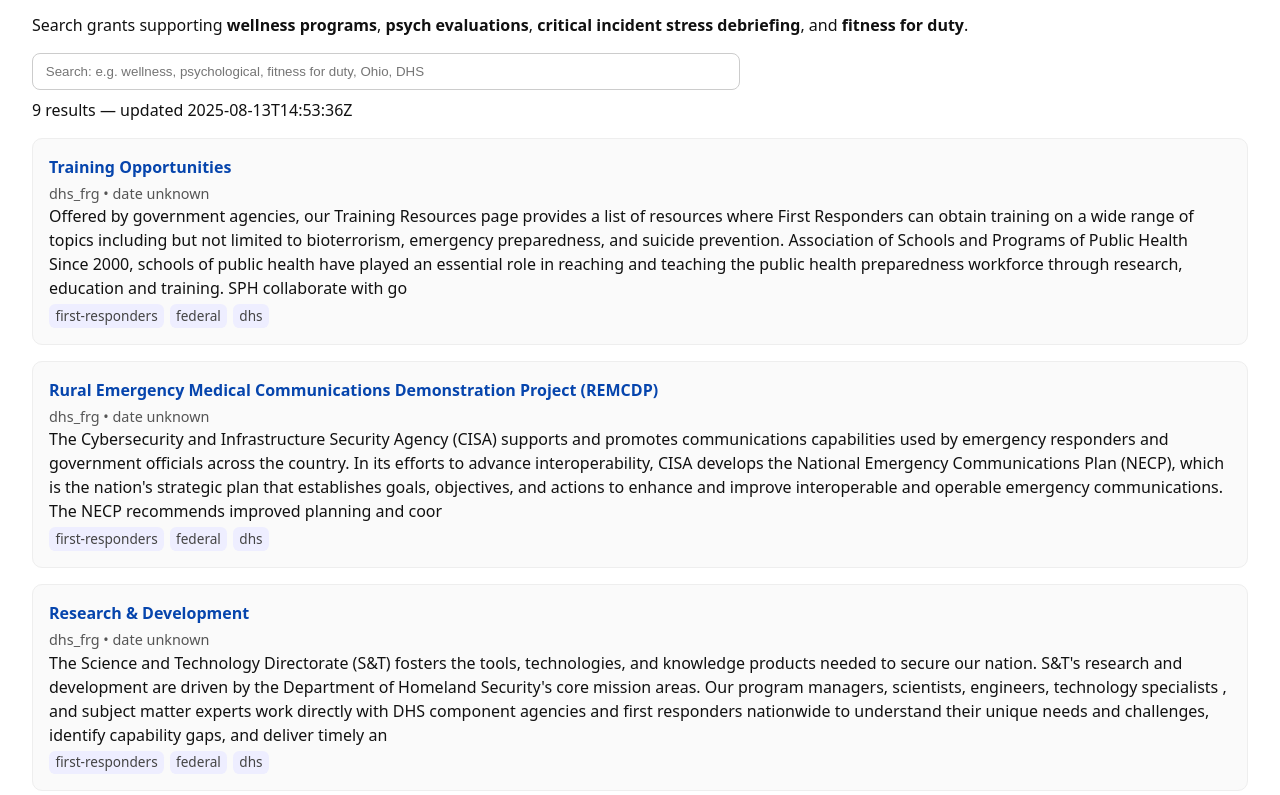
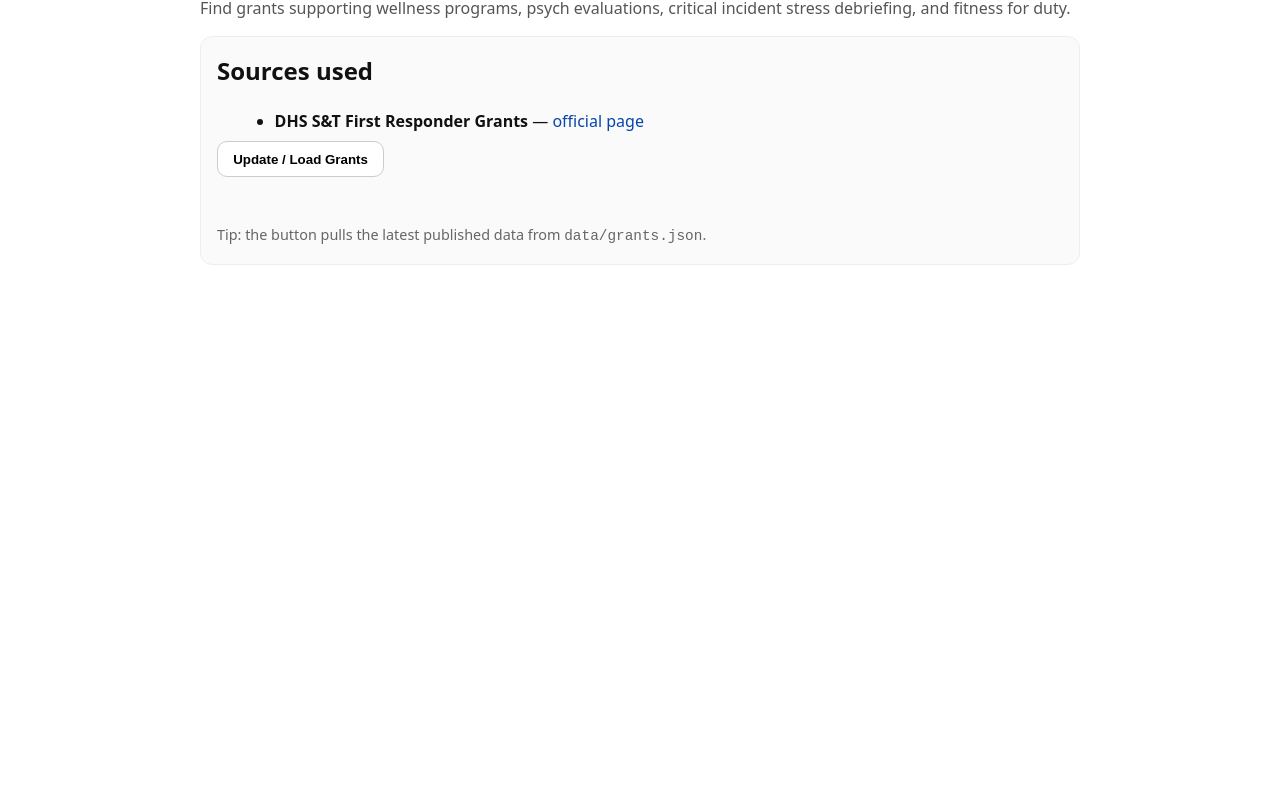
Before and after one commit to hDanford/grant-finding-tool, a plain HTML site: page docs/index.html in a window 1280 px wide. Shown: the part 88-883 px from the top of the page. After the commit the page ends 800 px from the top, so only its background shows below. Drawn offline with Linux system fonts and the light colour scheme.

Commit message:
Update index.html

```diff
--- a/docs/index.html
+++ b/docs/index.html
@@ -5,59 +5,112 @@
   <meta name="viewport" content="width=device-width, initial-scale=1" />
   <title>First Responder Wellness Grant Finder</title>
   <style>
-    body { font: 16px/1.5 system-ui, -apple-system, Segoe UI, Roboto, Arial, sans-serif; margin: 2rem; color:#111; }
-    h1 { margin-top: 0; }
-    .row { margin: 1rem 0; padding: 1rem; border: 1px solid #eee; border-radius: 10px; background: #fafafa; }
-    input { width: 100%; max-width: 680px; padding: .6rem .8rem; border-radius: 8px; border: 1px solid #ccc; }
+    :root { --maxw: 880px; }
+    body { font: 16px/1.5 system-ui, -apple-system, Segoe UI, Roboto, Arial, sans-serif; margin: 2rem; color:#111; display:flex; justify-content:center; }
+    main { width:100%; max-width: var(--maxw); }
+    h1 { margin: 0 0 .25rem; }
+    p.sub { margin:.25rem 0 1rem; color:#555; }
+    .card { border:1px solid #eee; border-radius:12px; padding:1rem; background:#fafafa; }
+    .row { margin: .8rem 0; padding: 1rem; border: 1px solid #eee; border-radius: 10px; background: #fff; }
     .meta { font-size: .9em; color: #555; margin-top: .25rem; }
     .tags { font-size: .85em; color:#444; margin-top: .25rem; }
     .tag { background:#eef; padding:.1rem .4rem; margin-right:.35rem; border-radius:.4rem; display:inline-block; }
-    .bar { margin: .5rem 0 1rem; }
-    a { color: #0645ad; text-decoration: none; }
-    a:hover { text-decoration: underline; }
+    .bar { margin: .75rem 0 1rem; min-height: 1.2em; color:#333; }
+    button { padding: .6rem .95rem; border-radius: 10px; border:1px solid #ccc; background:#fff; cursor:pointer; font-weight:600; }
+    button:hover { background:#f3f3f3; }
+    ul { margin:.25rem 0 .5rem 1.1rem; }
+    a { color:#0645ad; text-decoration:none; }
+    a:hover { text-decoration:underline; }
+    .muted { color:#666; font-size:.9em; }
   </style>
 </head>
 <body>
+<main>
+  <!-- Header / Name -->
   <h1>First Responder Wellness Grant Finder</h1>
-  <p>Search grants supporting <strong>wellness programs</strong>, <strong>psych evaluations</strong>, <strong>critical incident stress debriefing</strong>, and <strong>fitness for duty</strong>.</p>
-  <input id="q" placeholder="Search: e.g. wellness, psychological, fitness for duty, Ohio, DHS" />
-  <div class="bar" id="stats"></div>
+  <p class="sub">Find grants supporting wellness programs, psych evaluations, critical incident stress debriefing, and fitness for duty.</p>
+
+  <!-- Sources + Update button -->
+  <section class="card">
+    <h2 style="margin-top:0">Sources used</h2>
+    <ul>
+      <li><strong>DHS S&amp;T First Responder Grants</strong> — <a href="https://www.dhs.gov/science-and-technology/frg-grants" target="_blank" rel="noopener noreferrer">official page</a></li>
+    </ul>
+
+    <button id="loadBtn" type="button">Update / Load Grants</button>
+    <div class="bar" id="stats" aria-live="polite"></div>
+    <div class="muted">Tip: the button pulls the latest published data from <code>data/grants.json</code>.</div>
+  </section>
+
+  <!-- Results -->
+  <section style="margin-top:1.25rem">
+    <div id="controls" style="display:none; margin-bottom:.5rem;">
+      <input id="q" placeholder="Filter results (e.g., wellness, Ohio, DHS)" style="width:100%; max-width: 680px; padding:.6rem .8rem; border-radius:8px; border:1px solid #ccc;" />
+    </div>
     <div id="list"></div>
+  </section>
+</main>
 
 <script>
-async function load() {
-  try {
-    const res = await fetch("../data/grants.json?ts=" + Date.now()); // adjust path if needed
-    const data = await res.json();
-    const items = data.items || [];
+const state = { items: [], metaTime: "" };
+
+function sanitize(text) {
+  return (text || "").replace(/</g, "&lt;");
+}
+
+function render(filter="") {
   const listEl = document.getElementById("list");
   const statsEl = document.getElementById("stats");
   const qEl = document.getElementById("q");
 
-    function render(filter="") {
-      const f = filter.trim().toLowerCase();
-      const shown = !f ? items : items.filter(it => {
+  const f = (filter || "").trim().toLowerCase();
+  const shown = !f ? state.items : state.items.filter(it => {
     const blob = [it.title, it.description, it.source, (it.tags||[]).join(" ")].join(" ").toLowerCase();
     return f.split(/\s+/).every(tok => blob.includes(tok));
   });
-      statsEl.textContent = `${shown.length} results — updated ${data.generated_at || "pending first scrape"}`;
+
+  statsEl.textContent = `${shown.length} result${shown.length===1?"":"s"} — updated ${state.metaTime || "pending first scrape"}`;
   listEl.innerHTML = shown.map(it => `
     <div class="row">
-          <div><a href="${it.url}" target="_blank" rel="noopener noreferrer"><strong>${it.title}</strong></a></div>
-          <div class="meta">${it.source} • ${it.posted_date || "date unknown"} ${it.deadline_date ? "• deadline " + it.deadline_date : ""}</div>
-          <div>${(it.description || "").replace(/</g,"&lt;")}</div>
-          <div class="tags">${(it.tags||[]).map(t => `<span class="tag">${t}</span>`).join("")}</div>
+      <div><a href="${it.url}" target="_blank" rel="noopener noreferrer"><strong>${sanitize(it.title)}</strong></a></div>
+      <div class="meta">${sanitize(it.source)} • ${it.posted_date || "date unknown"} ${it.deadline_date ? "• deadline " + it.deadline_date : ""}</div>
+      <div>${sanitize(it.description)}</div>
+      <div class="tags">${(it.tags||[]).map(t => `<span class="tag">${sanitize(t)}</span>`).join("")}</div>
     </div>
   `).join("");
+
+  // Show filter once data is loaded
+  if (state.items.length && document.getElementById("controls").style.display !== "block") {
+    document.getElementById("controls").style.display = "block";
+    qEl.addEventListener("input", () => render(qEl.value));
+  }
 }
 
-    qEl.addEventListener("input", () => render(qEl.value));
+async function loadGrants() {
+  const statsEl = document.getElementById("stats");
+  const btn = document.getElementById("loadBtn");
+  try {
+    btn.disabled = true;
+    btn.textContent = "Loading…";
+    statsEl.textContent = "Fetching latest data…";
+
+    // Cache-bust with timestamp; path assumes this file lives in /docs
+    const res = await fetch("../data/grants.json?ts=" + Date.now(), { cache: "no-store" });
+    if (!res.ok) throw new Error("HTTP " + res.status);
+    const data = await res.json();
+
+    state.items = Array.isArray(data.items) ? data.items : [];
+    state.metaTime = data.generated_at || "";
     render();
   } catch (e) {
-    document.getElementById("stats").textContent = "Could not load data/grants.json yet.";
+    statsEl.textContent = "Could not load data/grants.json yet.";
+  } finally {
+    btn.disabled = false;
+    btn.textContent = "Update / Load Grants";
   }
 }
-load();
+
+document.getElementById("loadBtn").addEventListener("click", loadGrants);
 </script>
 </body>
 </html>
```
Lines whose indentation alone changed are shown as unchanged.
